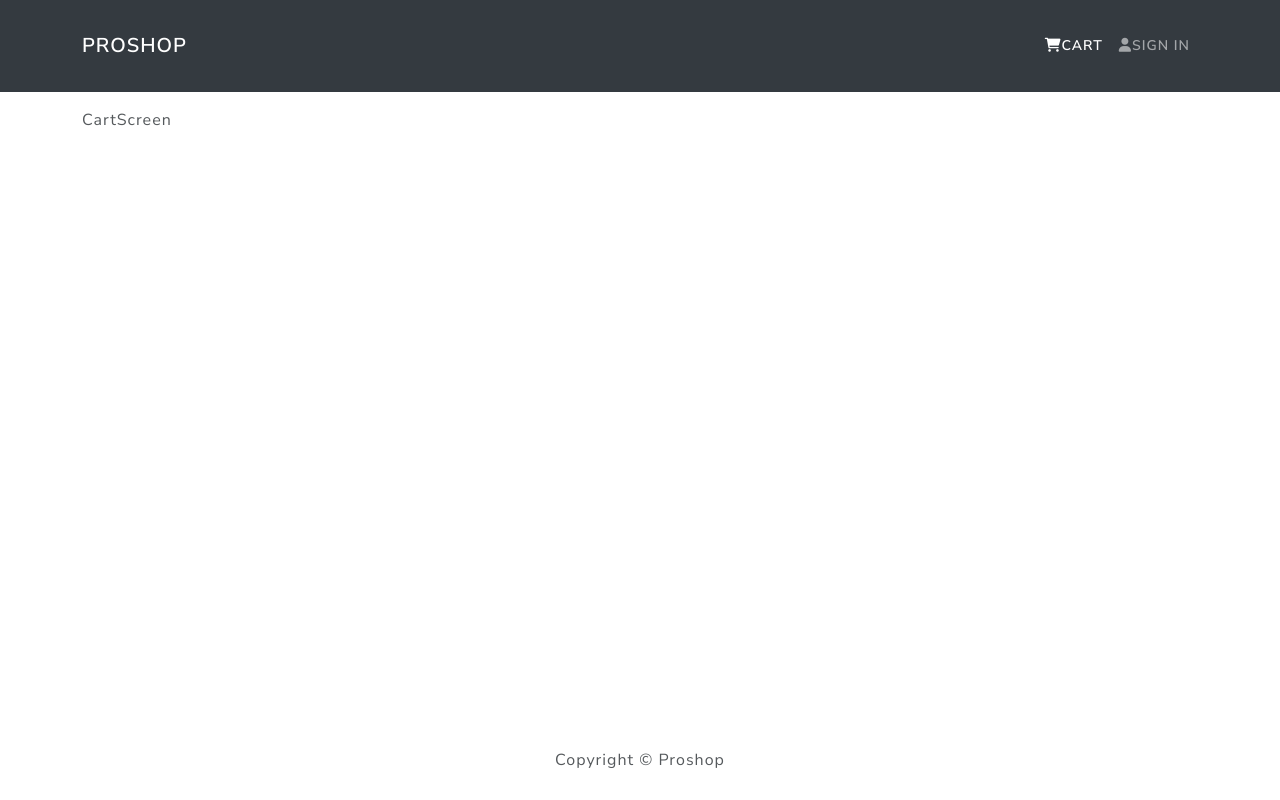
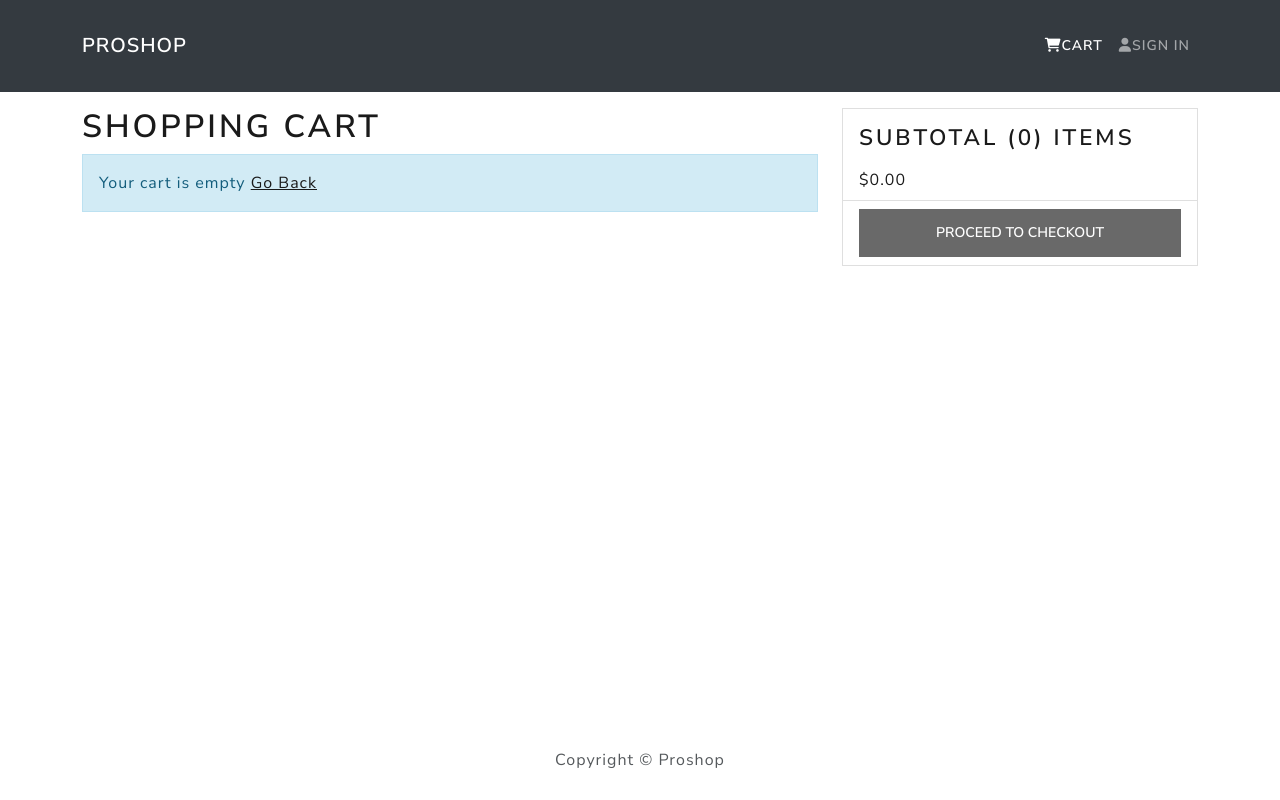
Before and after one commit to jcromerohdz/Proshop, a React (Vite) app in the folder frontend/: page /cart in a window 1280 px wide. Built offline with nearby package versions, Linux system fonts and the light colour scheme.

Commit message:
Populate the cartScreen component with the selected items calculation

```diff
--- a/frontend/src/actions/cartActions.js
+++ b/frontend/src/actions/cartActions.js
@@ -8,7 +8,7 @@
     type: CART_ADD_ITEM,
     payload: {
       product: data._id,
-      name: data.neme,
+      name: data.name,
       image: data.image,
       price: data.price,
       countInStock: data.countInStock,
--- a/frontend/src/index.css
+++ b/frontend/src/index.css
@@ -6,6 +6,16 @@
   padding: 1rem 0;
 }
 
+h3 {
+  font-size: 1.8rem;
+  padding: 1rem 0;
+}
+
+h2 {
+  font-size: 1.4rem;
+  padding: 0.5rem 0;
+}
+
 .rating {
   margin: 0.1rem;
 }
--- a/frontend/src/screens/CartScreen.jsx
+++ b/frontend/src/screens/CartScreen.jsx
@@ -1,8 +1,126 @@
-import React from 'react'
+import React, { useEffect } from 'react'
+import { Link, useParams, useNavigate, useLocation } from 'react-router-dom'
+import { useDispatch, useSelector } from 'react-redux'
+import { Row, Col, ListGroup, Image, Form, Button, Card} from 'react-bootstrap'
+import Message from '../components/Message'
+import { addToCart } from '../actions/cartActions'
 
 const CartScreen = () => {
+  const {id} = useParams()
+  const productId = id
+  const navigate = useNavigate()
+  const location = useLocation()
+
+  const qty = location.search ? Number(location.search.split('=')[1]) : 1
+
+  const dispatch = useDispatch()
+
+  const cart = useSelector(state => state.cart)
+  const { cartItems } = cart
+
+  useEffect(() => {
+    if(productId) {
+      dispatch(addToCart(productId, qty))
+    }
+
+  }, [dispatch, productId, qty])
+
+  const removeFromCartHandler = (id) => {
+    console.log('remove')
+
+  }
+
+  const checkoutHandler = (id) => {
+    console.log('checkout')
+    navigate('/login?redirect=shipping')
+  }
+
   return (
-    <div>CartScreen</div>
+    <Row>
+      <Col md={8}>
+        <h1>Shopping Cart</h1>
+        {cartItems.length === 0 ? <Message>Your cart is empty <Link to='/'>Go Back</Link></Message>: (
+          <ListGroup variatn='flush'>
+            {cartItems.map(item => (
+              <ListGroup.Item key={item.product}>
+                <Row>
+                  <Col md={2}>
+                    <Image
+                      src={item.image}
+                      alt={item.name}
+                      fluid
+                      rounded
+                    />
+                  </Col>
+                  <Col md={3}>
+                    <Link to={`/product/${item.product}`}>{item.name}</Link>
+                  </Col>
+                  <Col md={2}>
+                    ${item.price}
+                  </Col>
+                  <Col md={2}>
+
+                    <Form.Control
+                      as='select'
+                      value={item.qty}
+                      onChange={(e) => dispatch(addToCart(item.product, Number(e.target.value)))}
+                    >
+                      {
+                        [...Array(item.countInStock).keys()].map( x => (
+                              <option
+                                key={x + 1}
+                                value={x + 1}
+                              >
+                                {x + 1}
+                              </option>
+                        ))
+                      }
+                    </Form.Control>
+                  </Col>
+                  <Col md={2}>
+                    <Button
+                      type='btn'
+                      variant='light'
+                      onClick={() => removeFromCartHandler(item.product)}
+                    >
+                      <i className='fas fa-trash'></i>
+                    </Button>
+
+                  </Col>
+                </Row>
+              </ListGroup.Item>
+            ))}
+          </ListGroup>
+        )}
+
+      </Col>
+      <Col md={4}>
+        <Card>
+          <ListGroup
+            variant='flush'
+          >
+            <ListGroup.Item>
+              <h2>Subtotal ({cartItems.reduce((acc, item) => acc + item.qty, 0)}) items</h2>
+              ${cartItems.reduce((acc, item) => acc + item.qty * item.price, 0).toFixed(2)}
+            </ListGroup.Item>
+            <ListGroup.Item>
+              <div className="d-grid">
+                <Button
+                  type='btn'
+                  className='btn-block'
+                  disabled={cartItems.length === 0}
+                  onClick={checkoutHandler}
+                >
+                  Proceed To Checkout
+                </Button>
+              </div>
+            </ListGroup.Item>
+
+          </ListGroup>
+        </Card>
+
+      </Col>
+    </Row>
   )
 }
 
--- a/frontend/src/screens/ProductScreen.jsx
+++ b/frontend/src/screens/ProductScreen.jsx
@@ -9,7 +9,7 @@
 import Message from '../components/Message';
 
 const ProductScreen = () => {
-  const [qty, setQty] = useState(0)
+  const [qty, setQty] = useState(1)
 
   const {id} = useParams()
   const navigate = useNavigate()
@@ -110,7 +110,6 @@
                               </option>
                             ))
                           }
-
                         </Form.Control>
                       </Col>
                     </Row>
```
